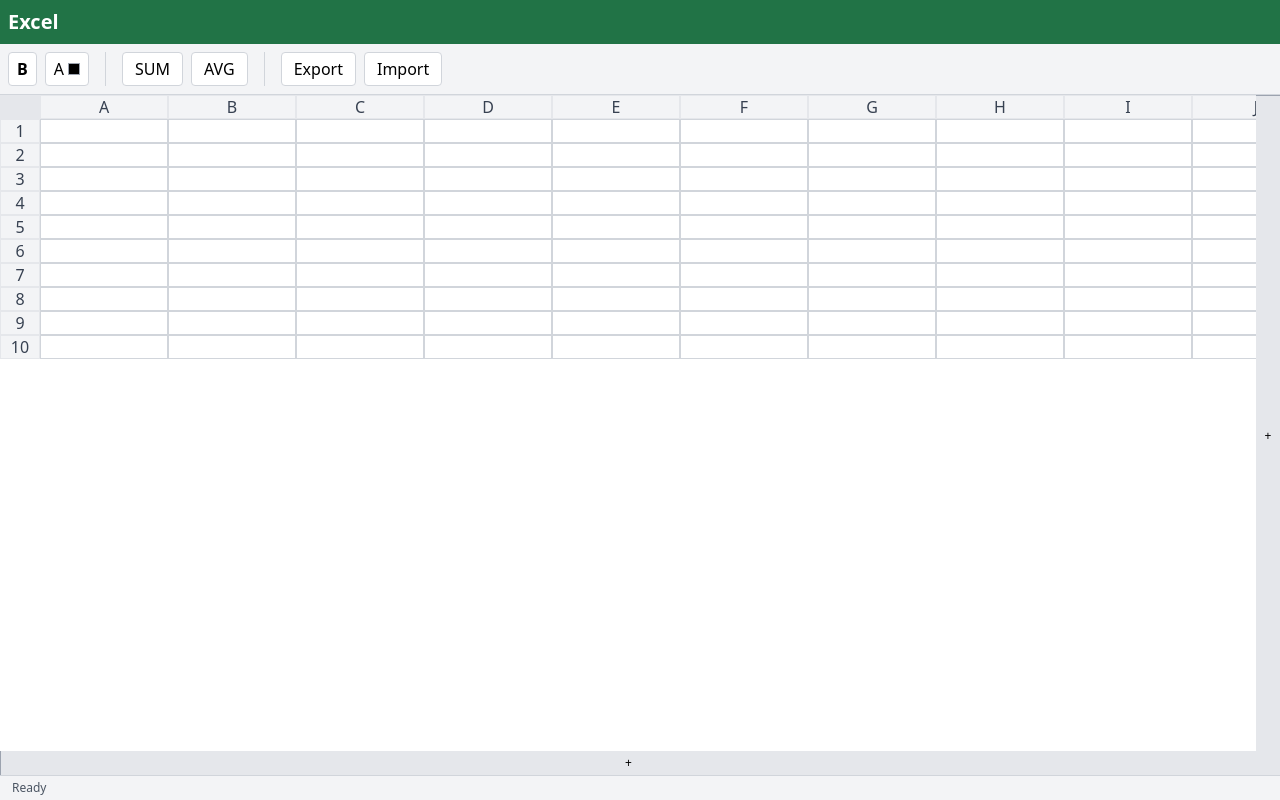
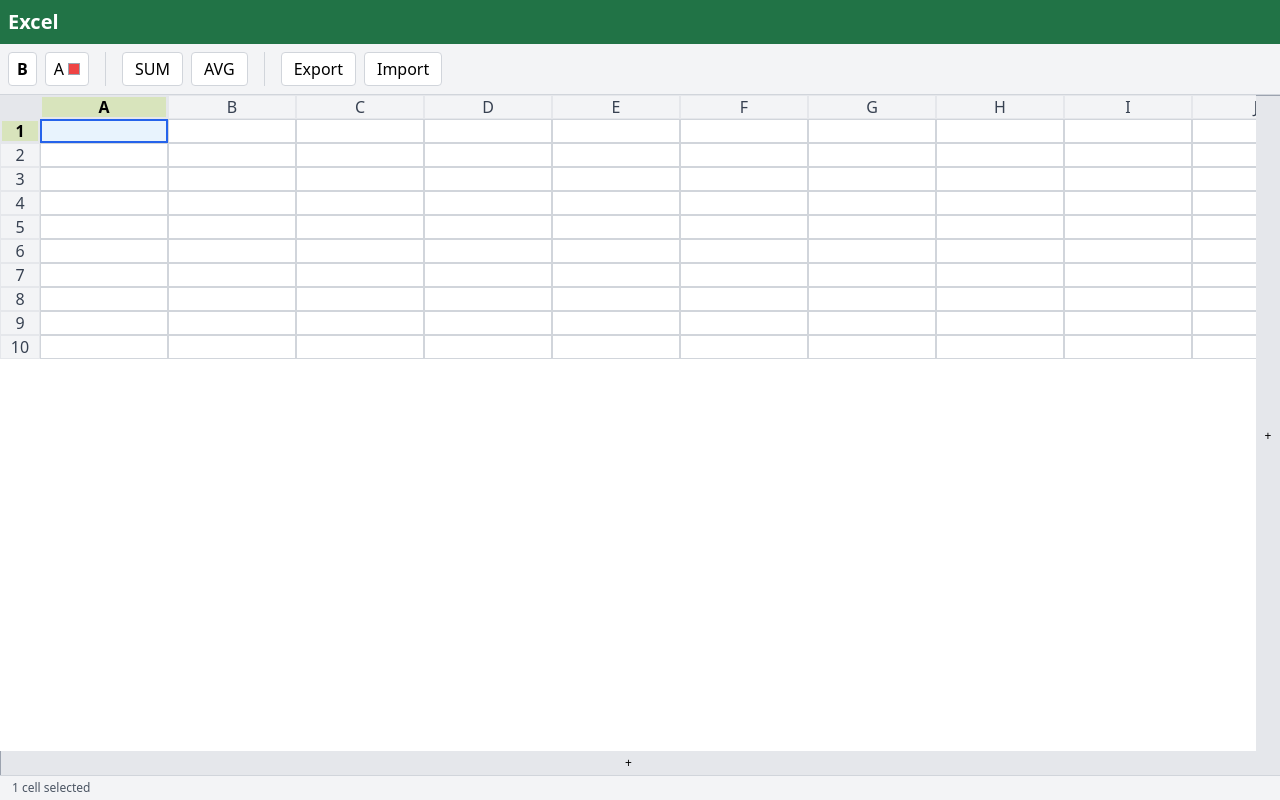
Before and after one commit to NishantSinghUjjwal/spreadsheet-clone-frontend, a React (Create React App) app: page / in a window 1280 px wide. Built offline with nearby package versions, Linux system fonts and the light colour scheme.

Commit message:
Added button fixes

```diff
--- a/src/App.tsx
+++ b/src/App.tsx
@@ -61,17 +61,26 @@
 
   //i used fill before, but it was causing issues, thats why has to use .from()
   const [grid, setGrid] = useState<Cell[][]>(
-    Array.from({ length: DEFAULT_CELL_COUNT }, () =>
-      Array.from({ length: DEFAULT_CELL_COUNT }, () => ({
-        ...INITIAL_CELL,
-        id: uuid(),
-      }))
+    Array.from({ length: DEFAULT_CELL_COUNT }, (_, rIndex) =>
+      Array.from({ length: DEFAULT_CELL_COUNT }, (_, cIndex) =>{
+          return {
+            ...INITIAL_CELL,
+            id: uuid(),
+            row: rIndex,
+            col: cIndex
+          }
+      })
     )
   );
 
+  useEffect(() => {
+    console.log(grid.length,grid[0].length)
+    if(grid.length == 0 || grid[0].length == 0) return;
+    setSelectedCells([`${0}-${0}` || ''])
+  }, [grid.length,grid[0].length])
+
 
   const changeCellBackground = (color: string) => {
-    console.log('color', color)
     setGrid(prev => prev.map((row, rIndex) => row.map((cell, cIndex) => {
       if (selectedCells.includes(`${rIndex}-${cIndex}` || '')) return {
         ...cell,
@@ -85,7 +94,6 @@
   }
 
   function updateFormula(cellId: string, newCellValue: string) {
-    console.log('cellId', cellId)
     let usedFormulaCell: Cell | null = null;
     let dependencies: string[] = [];
 
@@ -102,7 +110,6 @@
       }
     });
 
-    console.log('usedFormulaCell', usedFormulaCell)
     //@ts-ignore
     if (!usedFormulaCell || !usedFormulaCell.formula) return;
     // Add type assertion to help TypeScript understand the type
@@ -166,23 +173,10 @@
     })))
   }
 
-
-  const createIdPositionMap = (grid: Cell[][]): Map<string, [number, number]> => {
-    const map = new Map();
-    for (let row = 0; row < grid.length; row++) {
-      for (let col = 0; col < grid[row].length; col++) {
-        const cell = grid[row][col];
-        if (cell.id) map.set(cell.id, [row, col]);
-      }
-    }
-    return map;
-  }
   const handleCopy = (e: ClipboardEvent) => {
     if (!selectedCells.length) return;
 
     e.preventDefault(); // Prevent default copy behavior
-
-    const idMap = createIdPositionMap(grid); // Maps cell.id => [row, col]
 
     const copiedData: {
       rowOffset: number;
@@ -195,12 +189,13 @@
     }[] = [];
 
     const anchorId = selectedCells[0];
-    const [anchorRow, anchorCol] = idMap.get(anchorId) ?? [];
+
+    const [anchorRow, anchorCol] = anchorId.split('-').map(Number)
 
     if (anchorRow === undefined || anchorCol === undefined) return;
 
     for (const id of selectedCells) {
-      const [row, col] = idMap.get(id) ?? [];
+      const [row, col] = id.split('-').map(Number)
       if (row === undefined || col === undefined) continue;
 
       const cell = grid[row][col];
@@ -243,7 +238,6 @@
 
     if (!copiedCells?.length) return;
 
-    const idMap = createIdPositionMap(grid);
     const newGrid = [...grid.map(row => [...row])];
 
     if (copiedCells.length === 1) {
@@ -251,7 +245,7 @@
       const copied = copiedCells[0];
 
       for (const id of selectedCells) {
-        const [row, col] = idMap.get(id) ?? [];
+        const [row, col] = id.split('-').map(Number)
 
         if (row === undefined || col === undefined) continue;
 
@@ -262,7 +256,7 @@
       }
     } else {
       // Multi-cell paste using relative position from anchor
-      const [startRow, startCol] = idMap.get(selectedCells[0]) ?? [0, 0];
+      const [startRow, startCol] = selectedCells[0].split('-').map(Number)
 
       for (const cellData of copiedCells) {
         const targetRow = startRow + cellData.rowOffset;
@@ -370,15 +364,17 @@
     if (!selectedCells.length) return;
 
     //now we will select first cell which contains data, to show users that cell can be selected
-    grid.forEach(row => {
-      row.forEach(cell => {
+    grid.forEach((row, rIndex) => {
+      row.forEach((cell, cIndex) => {
         if (cell.value != '') {
-          setSelectedCells([`${cell.row}-${cell.col}` || ''])
+          setSelectedCells([`${rIndex}-${cIndex}` || ''])
           return;
         }
       })
     })
-    setFormulaCell({ type: 'AVG', cell: { id: selectedCells[0], styles: { fontWeight: 'normal', backgroundColor: 'lightgray' }, value: '=AVG()', formula: 'AVG' } })
+    const [row, col] = selectedCells[0].split('-').map(Number)
+    const actualCell = grid[row][col]
+    setFormulaCell({ type: 'AVG', cell: { id: actualCell.id, row: row, col: col, styles: { fontWeight: 'normal', backgroundColor: 'lightgray' }, value: '=AVG()', formula: 'AVG' } })
   }
 
   const calculateFormula = (type: string | null, values: number[]) => {
@@ -534,6 +530,8 @@
         onClickAvg={onClickAvg}
         exportToJSON={exportToJSON}
         importFromJSON={importFromJSON}
+        selectedCells={selectedCells}
+        grid={grid}
         />
         </div>
 
--- a/src/components/GridHeaderLayout.tsx
+++ b/src/components/GridHeaderLayout.tsx
@@ -16,7 +16,6 @@
 ) => {
 
     const getColumnHeader = (col: number) => {
-        console.log(col)
 
         //if alphabets end, we will use AA,BB
         const letters = 'ABCDEFGHIJKLMNOPQRSTUVWXYZ'
--- a/src/components/Toolbar.tsx
+++ b/src/components/Toolbar.tsx
@@ -1,5 +1,7 @@
 import React, { useState } from 'react'
 import { HexColorPicker } from 'react-colorful'
+import { twMerge } from 'tailwind-merge'
+import { Cell } from '../App'
 
 const Toolbar = ({
     changeFontWeight,
@@ -7,7 +9,9 @@
     onClickSum,
     onClickAvg,
     exportToJSON,
-    importFromJSON
+    importFromJSON,
+    selectedCells,
+    grid
 }: {
     changeFontWeight: () => void
     changeCellBackground: (color: string) => void
@@ -15,15 +19,23 @@
     onClickAvg: () => void
     exportToJSON: () => void
     importFromJSON: (e: React.ChangeEvent<HTMLInputElement>) => void
+    selectedCells: string[],
+    grid: Cell[][]
 }) => {
     const [showFillColorPicker, setShowFillColorPicker] = useState(false)
+
+    const isAnyCellBold = selectedCells.some(cell =>{
+        const [row, col] = cell.split('-').map(Number)
+        const actualCell = grid[row][col]
+        return actualCell.styles.fontWeight === 'bold'
+    })
     return (<div className="flex gap-2 bg-gray-100 p-2 border-b border-gray-300 items-center">
         <div className="flex gap-2">
-            <button className="p-1 px-2 bg-white border border-gray-300 rounded hover:bg-gray-200 font-bold" onClick={changeFontWeight}>B</button>
+            <button className={twMerge("p-1 px-2 bg-white border border-gray-300 rounded hover:bg-gray-200 font-bold",isAnyCellBold && "bg-gray-200")} onClick={changeFontWeight}>B</button>
             <div className="relative">
                 <button className="p-1 px-2 bg-white border border-gray-300 rounded hover:bg-gray-200 flex items-center" onClick={() => setShowFillColorPicker(prev => !prev)}>
                     <span className="mr-1">A</span>
-                    <div className="w-3 h-3 border border-gray-400 bg-black"></div>
+                    <div className="w-3 h-3 border border-gray-400 bg-red-500"></div>
                 </button>
                 {showFillColorPicker && (
                     <div className="absolute z-10 mt-1 shadow-xl">
```
